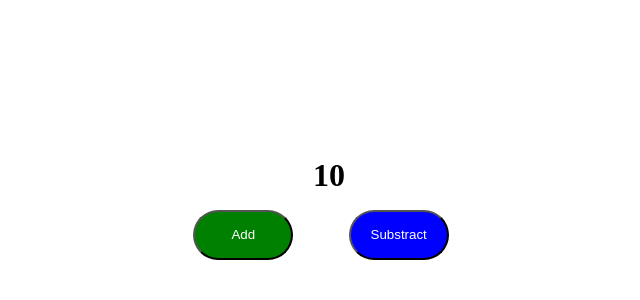
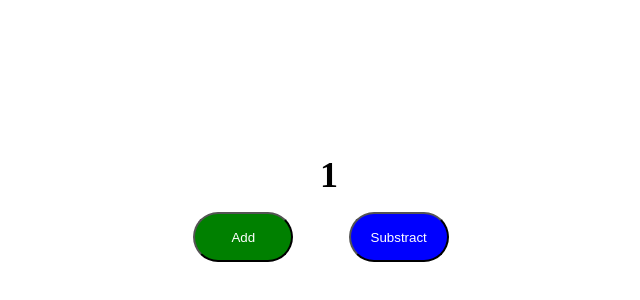
Before and after one commit to ameya-6964/Algo-Camp-React, a React (Vite) app in the folder Lecture_4_Memory_Of_Component/: page / in a window 1280 px wide. Shown: the part 192-492 px from the top of the page, without its empty margins (311-951 px from the left). Built offline with nearby package versions, Linux system fonts and the light colour scheme.

Commit message:
Added Local State Variable Value With Help Of UseState Hook

```diff
--- a/Lecture_4_Memory_Of_Component/src/App.css
+++ b/Lecture_4_Memory_Of_Component/src/App.css
@@ -1,6 +1,7 @@
 .counter {
   margin-bottom: 1rem;
   text-align: center;
+  font-size: large;
 }
 
 .buttons {
--- a/Lecture_4_Memory_Of_Component/src/Components/Counter.jsx
+++ b/Lecture_4_Memory_Of_Component/src/Components/Counter.jsx
@@ -1,12 +1,28 @@
+import { useState } from "react";
+
 const Counter = () => {
+  const [value, setValue] = useState(1);
+  function addClickHandler() {
+    setValue((value) => value + 1);
+  }
+  function substractClickHandler() {
+    if (value === 0) {
+      return;
+    }
+    setValue((value) => value - 1);
+  }
   return (
     <>
       <div className="counter">
-        <h1>10</h1>
+        <h1>{value}</h1>
       </div>
       <div className="buttons">
-        <button className="add">Add</button>
-        <button className="substract">Substract</button>
+        <button onClick={addClickHandler} className="add">
+          Add
+        </button>
+        <button onClick={substractClickHandler} className="substract">
+          Substract
+        </button>
       </div>
     </>
   );
```
